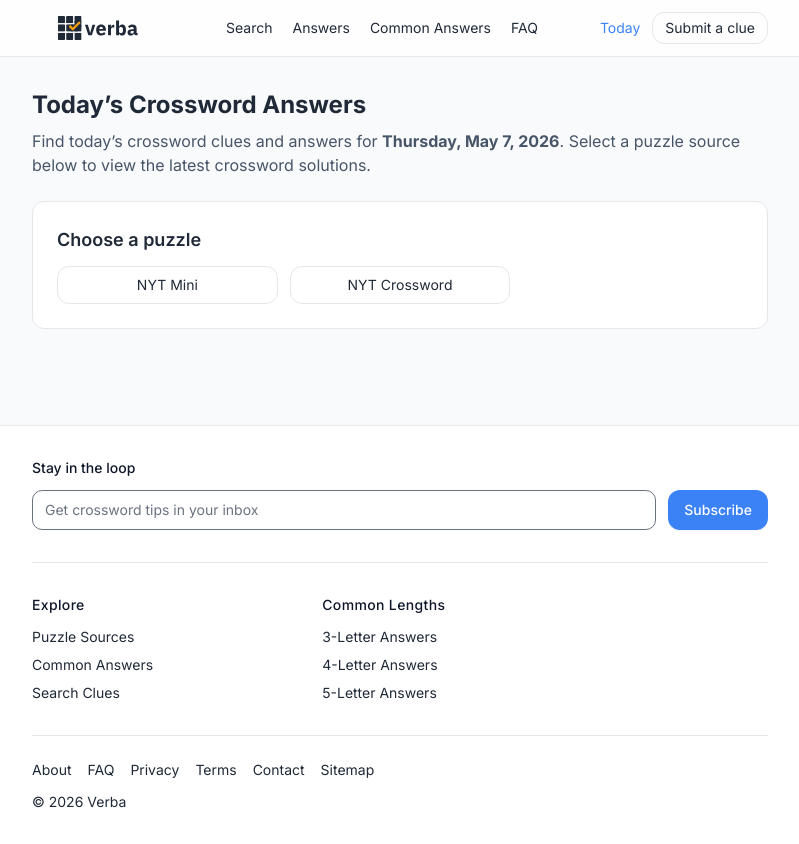
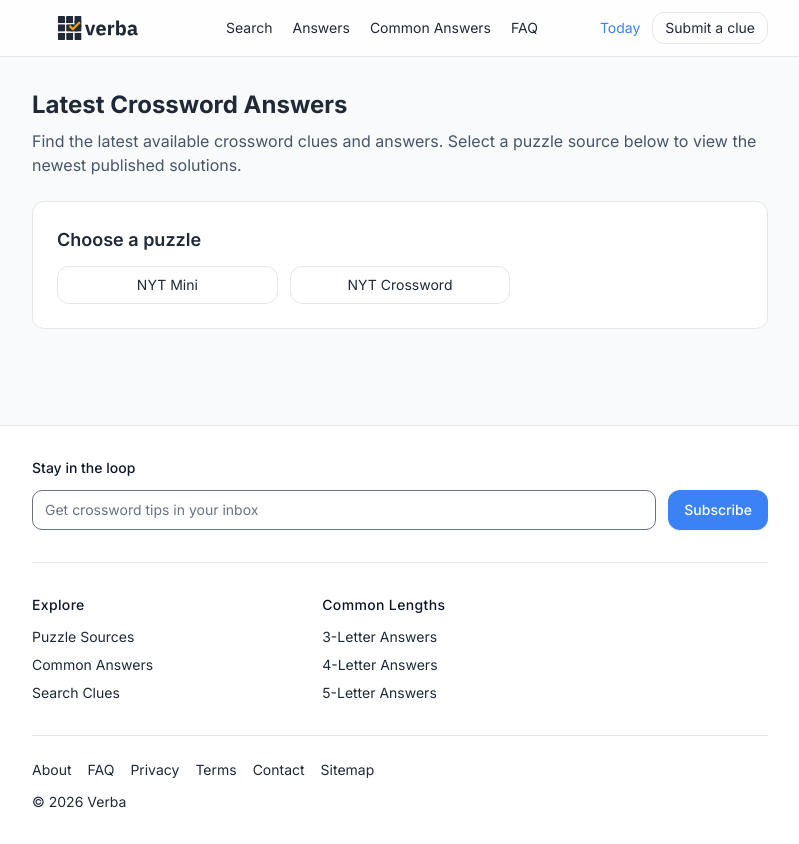
Before and after one commit to prettykaur/verba, a Next.js app: page /today in a window 1280 px wide. Shown: the whole page, without its empty margins (240-1039 px from the left). Built offline with nearby package versions, Linux system fonts and the light colour scheme.

Commit message:
Fix caching + optimise content on today puzzle page

```diff
--- a/app/today/page.tsx
+++ b/app/today/page.tsx
@@ -9,6 +9,8 @@ export const metadata: Metadata = {
     "Open today's crossword answers by puzzle source including NYT Mini and NYT Crossword.",
   alternates: { canonical: 'https://tryverba.com/today' },
 };
+
+export const revalidate = 3600;
 
 const TODAY_SOURCES = [
   { slug: 'nyt-mini', active: true },
@@ -32,11 +34,11 @@ export default function TodayIndexPage() {
   return (
     <div className="space-y-6">
       <header className="space-y-2">
-        <h1 className="text-2xl font-bold">Today’s Crossword Answers</h1>
+        <h1 className="text-2xl font-bold">Latest Crossword Answers</h1>
 
         <p className="text-slate-600">
-          Find today’s crossword clues and answers for <strong>{today}</strong>.
-          Select a puzzle source below to view the latest crossword solutions.
+          Find the latest available crossword clues and answers. Select a puzzle
+          source below to view the newest published solutions.
         </p>
       </header>
 
```
